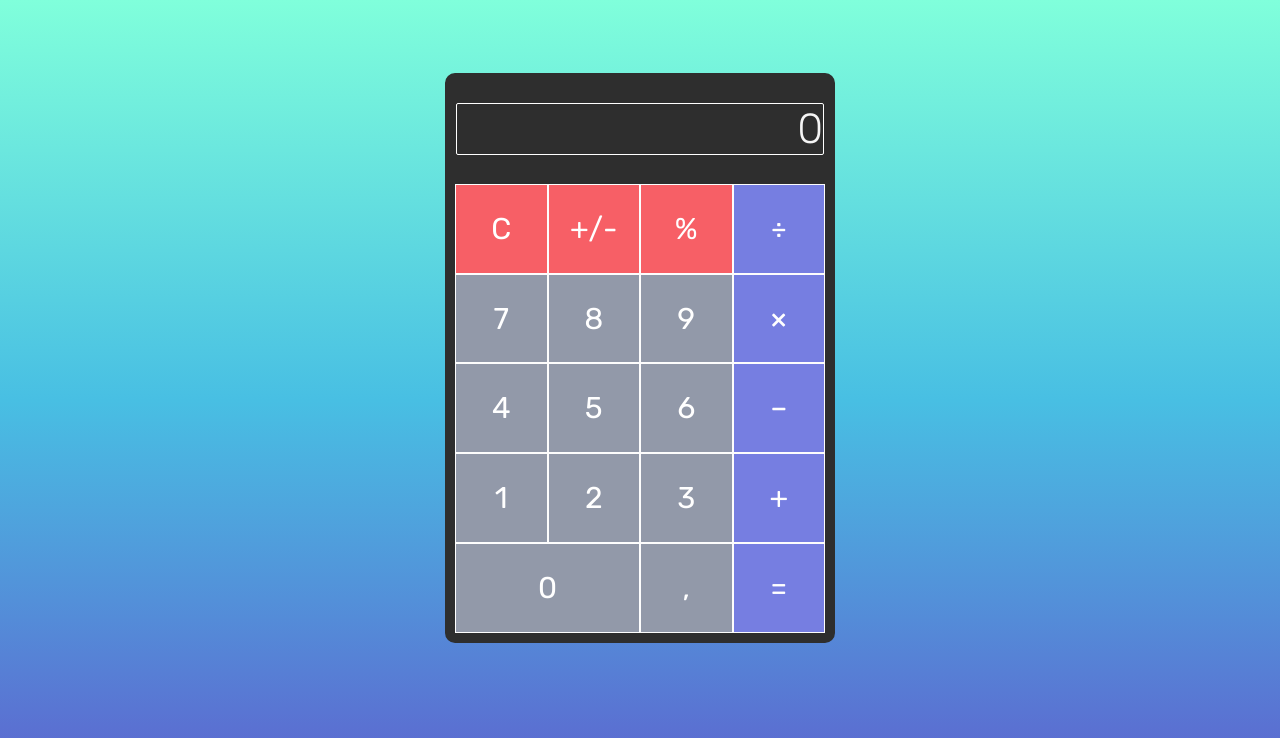
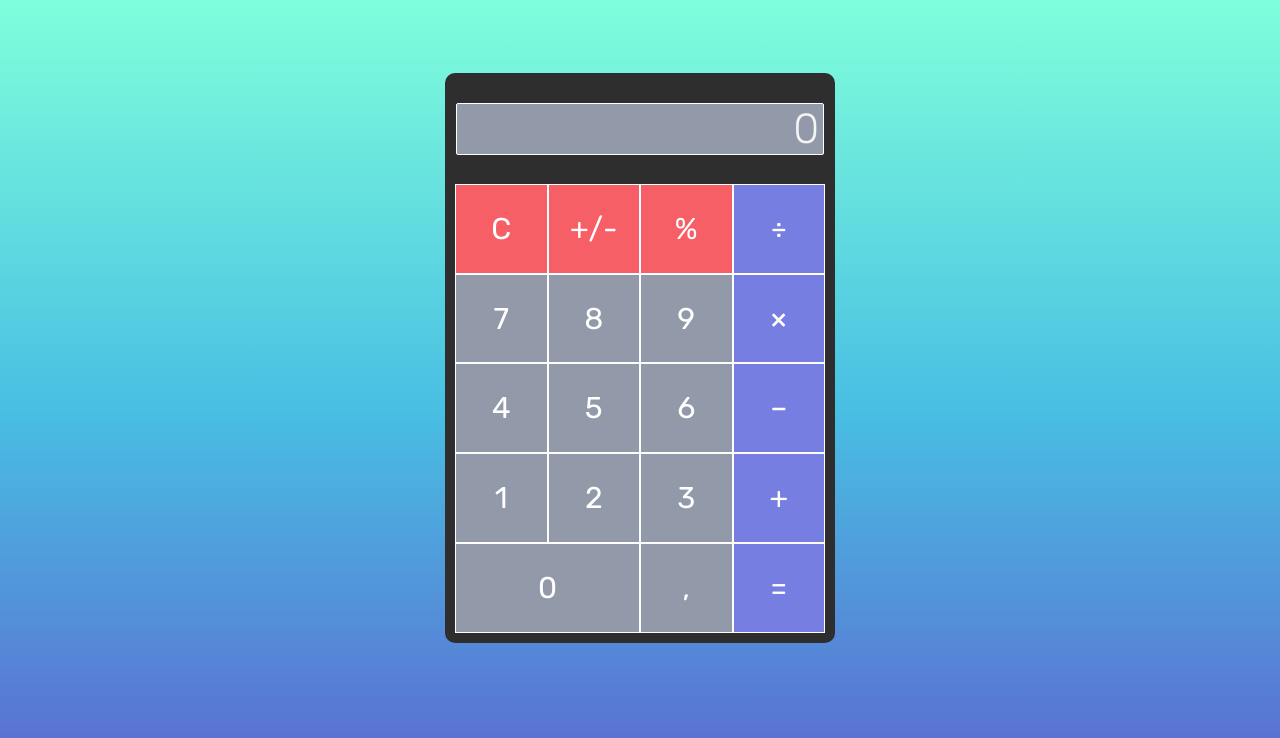
Before and after one commit to paul-solomon/calculator, a plain HTML site: page index.html in a window 1280 px wide. Shown: the top 738 px of the page. Drawn offline with Linux system fonts and the light colour scheme.

Commit message:
Change cursor-style while hover + display color.

```diff
--- a/styles.css
+++ b/styles.css
@@ -3,7 +3,7 @@
 }
 
 body {
-    min-height: 98vh;
+    min-height: 100vh;
     background: linear-gradient(#80FFDB, #64DFDF, #48BFE3, #5390D9, #5E60CE);
 }
 
@@ -42,12 +42,14 @@ body {
 }
 
 #display-txt {
+    background-color: #9299a9;
     border: 1px solid white;
     border-radius: 2px;
 
     flex: 1;
     align-self: center;
     text-align: end;
+    padding-right: 4px;
 }
 
 .first-row {
@@ -79,6 +81,7 @@ body {
 
         display: flex;
         flex: 1;
+        cursor: pointer;
     }
 
     #clear-txt,
@@ -140,6 +143,7 @@ body {
         /* the 1px padding here aligns the border line between '0' and ','
         to the border line that we see above, between 2nd & 3rd column */
         padding: 1px;
+        cursor: pointer;
     }
 
     #zero-txt {
```
